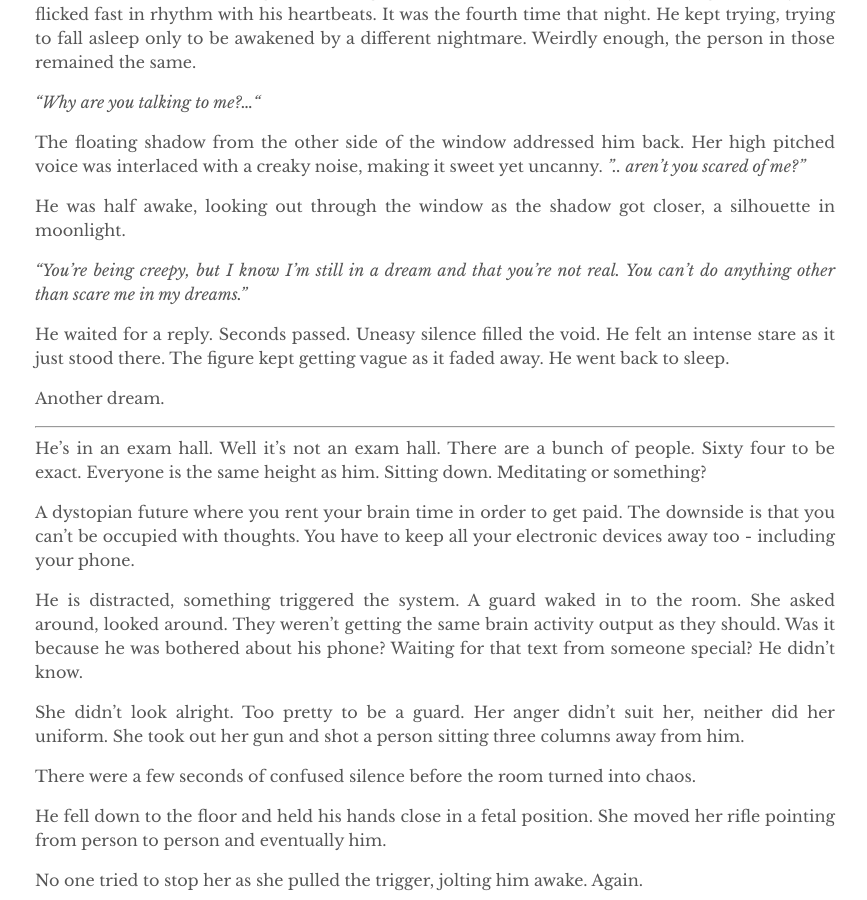
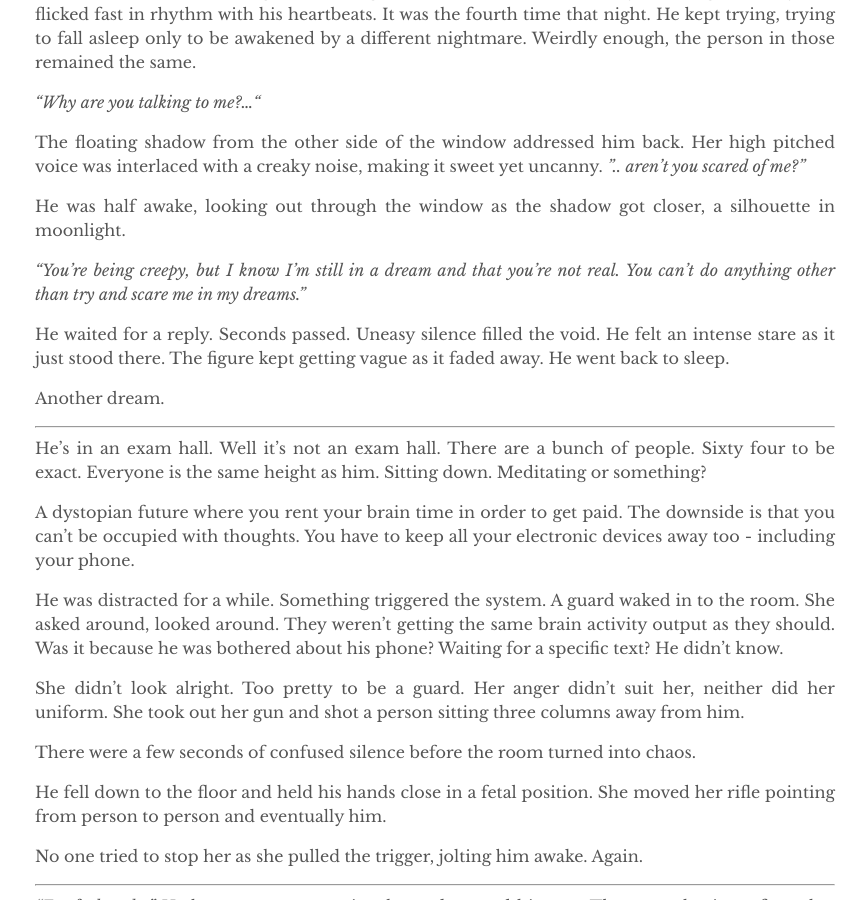
Before and after one commit to irshadshalu/irshadshalu.github.io, a Jekyll site: the page built from _posts/2024-04-16-the-last-dream.md, in a window 1280 px wide and 900 px high, scrolled down 324 px. Shown: the whole window, without its empty margins (205-1072 px from the left). Built offline with Jekyll 4.4.1, drawn with Linux system fonts in a browser that asks for light colours; comment, search, counter and statistics services are not loaded.

Commit message:
post:minor edits

```diff
--- a/_includes/read_time.html
+++ b/_includes/read_time.html
@@ -3,7 +3,7 @@
   {% if words < 100 %}
     1 min
   {% else %}
-    {{ words | divided_by:100 }} mins
+    {{ words | divided_by:95 }} mins
   {% endif %}
   read
 </span>
--- a/_posts/2024-04-16-the-last-dream.md
+++ b/_posts/2024-04-16-the-last-dream.md
@@ -20,7 +20,7 @@ _".. aren't you scared of me?"_
 
 He was half awake, looking out through the window as the shadow got closer, a silhouette in moonlight.
 
-_"You're being creepy, but I know I'm still in a dream and that you're not real. You can't do anything other than scare me in my dreams."_
+_"You're being creepy, but I know I'm still in a dream and that you're not real. You can't do anything other than try and scare me in my dreams."_
 
 He waited for a reply. Seconds passed. Uneasy silence filled the void. He felt an intense stare as it just stood there. The figure kept getting vague as it faded away. He went back to sleep.
 
@@ -32,7 +32,7 @@ He's in an exam hall. Well it's not an exam hall. There are a bunch of people. S
 
 A dystopian future where you rent your brain time in order to get paid. The downside is that you can't be occupied with thoughts. You have to keep all your electronic devices away too - including your phone.
 
-He is distracted, something triggered the system. A guard waked in to the room. She asked around, looked around. They weren't getting the same brain activity output as they should. Was it because he was bothered about his phone? Waiting for that text from someone special? He didn't know.
+He was distracted for a while. Something triggered the system. A guard waked in to the room. She asked around, looked around. They weren't getting the same brain activity output as they should. Was it because he was bothered about his phone? Waiting for a specific text? He didn't know.
 
 She didn't look alright. Too pretty to be a guard. Her anger didn't suit her, neither did her uniform. She took out her gun and shot a person sitting three columns away from him.
 
```
